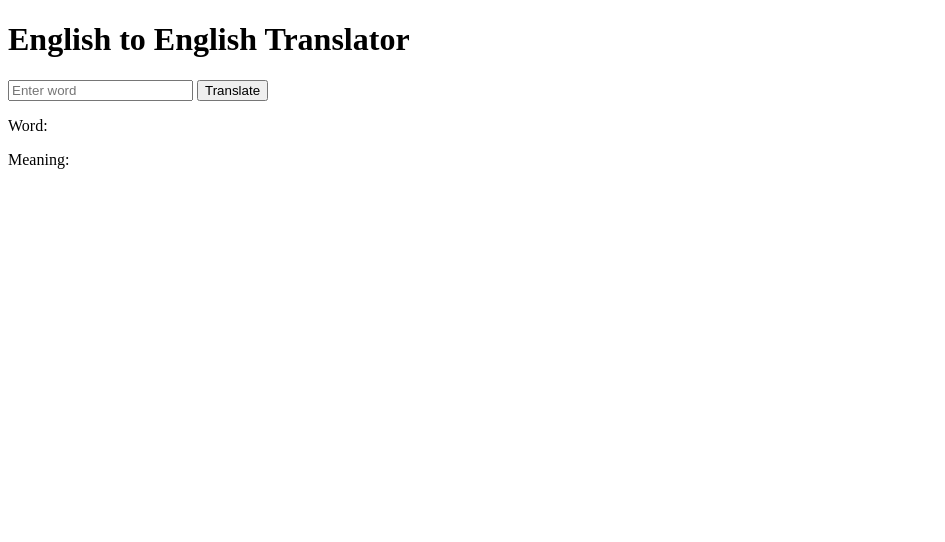
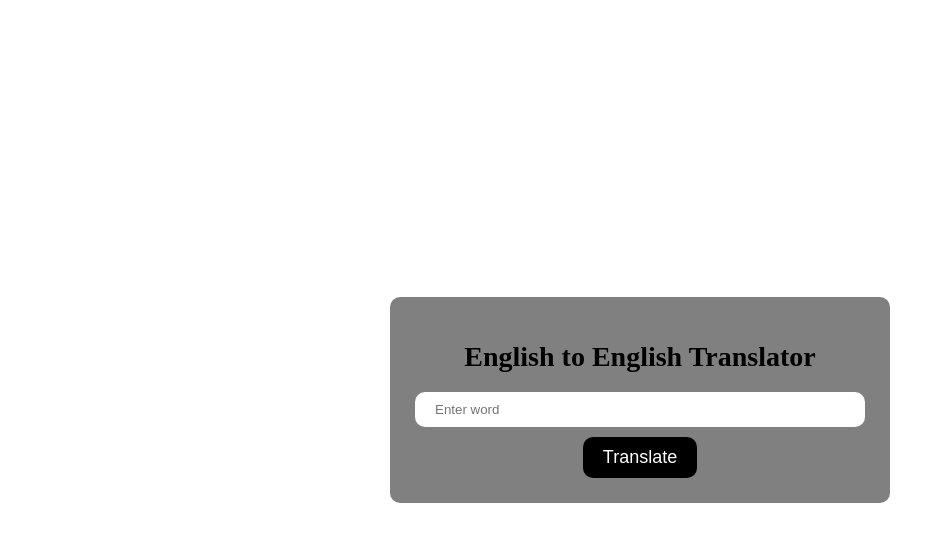
Before and after one commit to umute1/Translate-project, a plain HTML site: page index.html in a window 1280 px wide. Shown: the whole page, without its empty margins (0-945 px from the left). Drawn offline with Linux system fonts and the light colour scheme.

Commit message:
Add translation style.css

```diff
--- a/index.html
+++ b/index.html
@@ -8,12 +8,13 @@
 </head>
 <body>
     <div class="container">
-       <h1>English to English Translator</h1>
+       <h1 class="heading">English to English Translator</h1>
        <input type="text" class="word" id="word" placeholder="Enter word">
        <button id="btn">Translate</button>
        <div class="translated-div">
         <p>Word: <span class="title" id="title"></span></p>
         <p> Meaning: <span class="meaning" id="meaning"></span></p>
+        <audio src="" id="audio"></audio>
        </div>
     </div>
     <script src="script.js"></script>
--- a/style.css
+++ b/style.css
@@ -0,0 +1,51 @@
+*{
+    box-sizing: border-box;
+}
+body{
+    margin: 0;
+    display: flex;
+    justify-content: center;
+    align-items: center;
+    min-height: 100vh;
+
+}
+
+.heading{
+    font-size: 28px;
+    font-weight: 600;
+}
+
+.container{
+
+    background-color: gray;
+   text-align: center;
+    width: 500px;
+    border-radius: 10px;
+    padding: 25px;
+    font-weight: 500;
+
+}
+.word{
+    width: 100%;
+    padding: 10px 20px;
+    border-radius: 10px;
+    border: none;
+    outline: none;
+
+}
+
+button{
+    margin-top: 10px;
+    padding: 10px 20px;
+    border-radius: 10px;
+    border: none;
+    outline: none;
+    background-color: black;
+    color: white;
+    font-size: 18px;
+
+}
+
+.translated-div{
+    display: none;
+}
```
